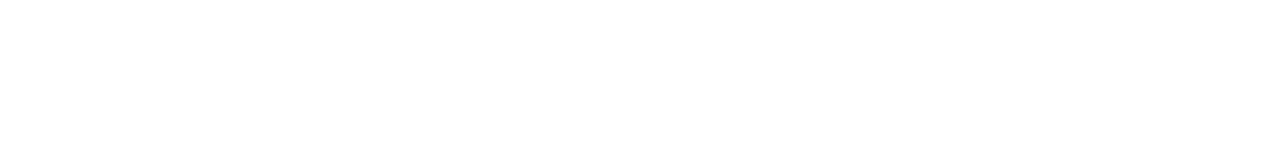
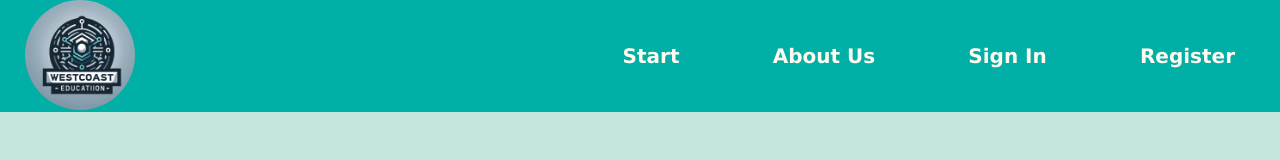
Before and after one commit to ChristianCL92/west-education1, a plain HTML site: page pages/register.html in a window 1280 px wide. Drawn offline with Linux system fonts and the light colour scheme.

Commit message:
working on register.html and css

```diff
--- /dev/null
+++ b/content/css/register.css
@@ -0,0 +1,56 @@
+:root {
+    --main-color: #00c9a5;
+    --nav-color: #00afa5;
+    --bg-color: #c4e6df;
+    --black: #0f0c0c;
+}
+
+* {
+    margin: 0;
+    padding: 0;
+    box-sizing: border-box;
+    border: none;
+    outline: none;
+    text-decoration: none;
+    font-family: Verdana, Geneva, Tahoma, sans-serif;
+
+}
+
+html {
+    font-size: 62.5%;
+    overflow-x: hidden;
+}
+
+body{
+    background-color: var(--bg-color);
+}
+
+.header {
+    background-color: var(--nav-color);
+    display: flex;
+    justify-content: space-between;
+    align-items: center;
+    padding:  1.5rem,7%;
+    position: fixed;
+    top: 0;
+    left: 0;
+    right: 0;
+    /* z-index: 1000; */
+}
+
+.header .logo img {
+    height: 11rem;
+    clip-path: circle(50%);
+    margin:0 2.5rem;
+}
+
+.header .navbar a {
+    color:floralwhite;
+    font-size: 2rem;
+    font-weight:600;
+    margin: 0 4.5rem;
+ }
+
+ .header .navbar a:hover {
+    color: var(--black);
+ }
--- a/pages/register.html
+++ b/pages/register.html
@@ -0,0 +1,20 @@
+<!DOCTYPE html>
+<html lang="en">
+<head>
+    <meta charset="UTF-8">
+    <meta name="viewport" content="width=device-width, initial-scale=1.0">
+    <title>Document</title>
+    <link rel="stylesheet" href="/content/css/register.css">
+</head>
+<body>
+ <header class="header">
+        <a href="" class="logo"><img src="../content/images/westcoast-education.png" alt="westcoast-logo"></a>
+        <nav class="navbar">
+            <a href="">Start</a>
+            <a href="">About Us</a>
+            <a href="">Sign In</a>
+            <a href="/pages/register.html">Register</a>
+        </nav>
+    </header>
+</body>
+</html>
```
Also changed, not shown: index.html (+1 -1 lines).
